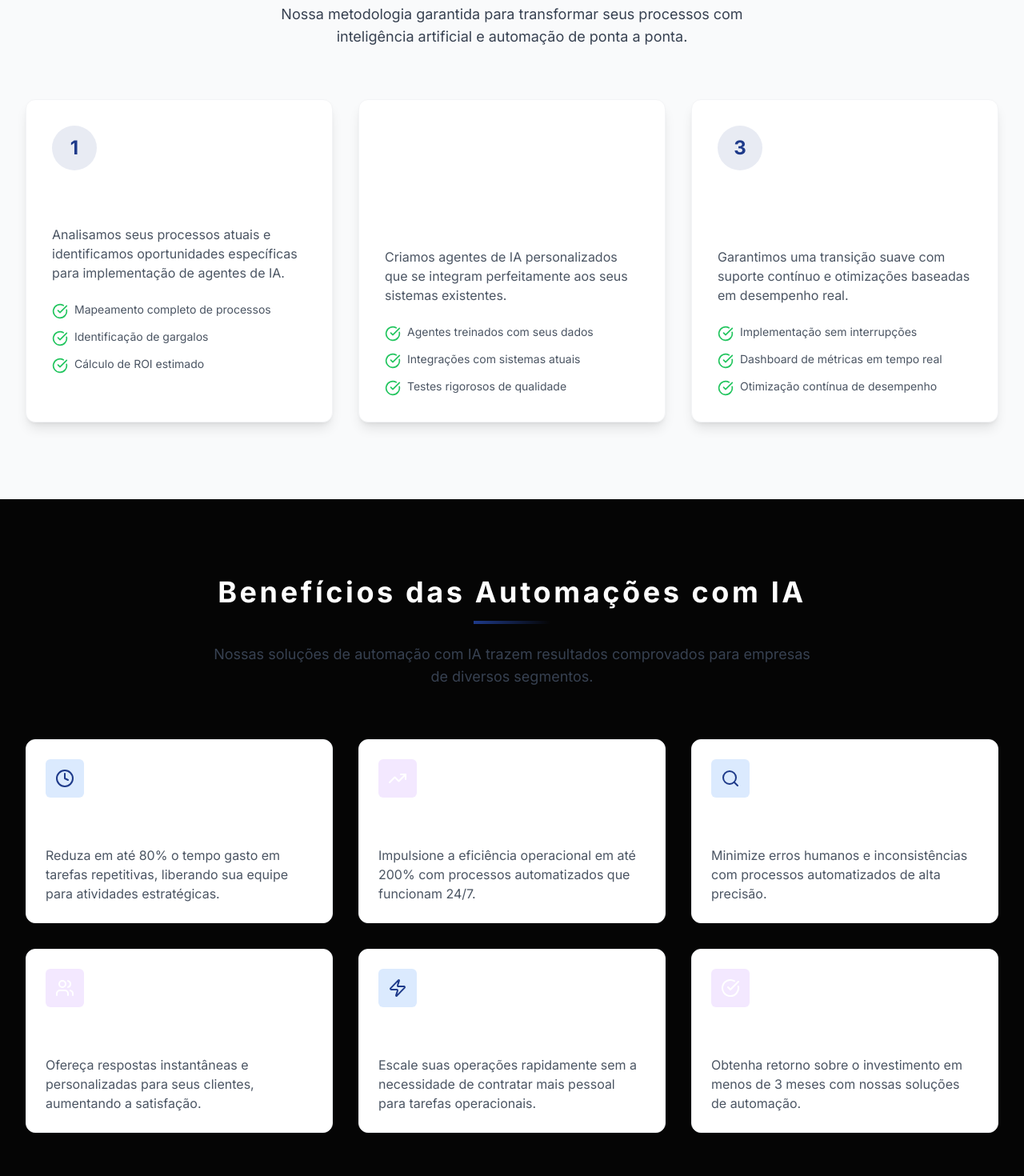
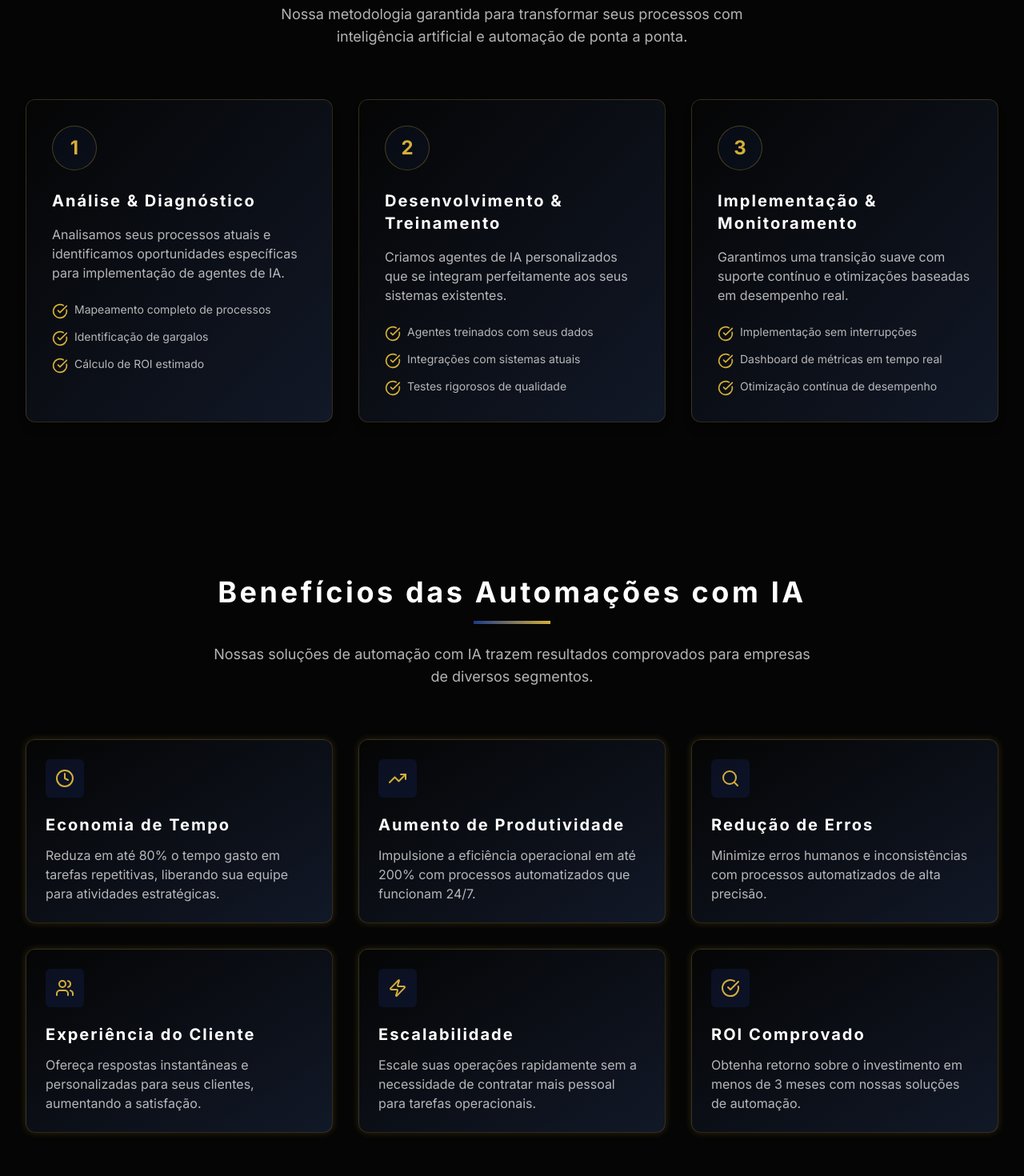
Before and after one commit to tecdsantana/automato-web-persuasion, a React (Vite) app: page / in a window 1280 px wide. Shown: the part 940-2410 px from the top of the page at 80% size. Built offline with nearby package versions, Linux system fonts and the light colour scheme.

Commit message:
feat: Implement dark mode for the website
This commit adjusts the website's styling to utilize the dark color scheme defined in the tailwind.config.ts file, ensuring a consistent dark mode experience across all pages and components.

```diff
--- a/src/components/Benefits.tsx
+++ b/src/components/Benefits.tsx
@@ -5,90 +5,90 @@ import { Button } from '@/components/ui/button';
 
 const Benefits = () => {
   return (
-    <section id="beneficios" className="section-padding">
+    <section id="beneficios" className="section-padding bg-automato-black">
       <div className="container mx-auto container-padding">
         <div className="text-center mb-16">
-          <h2 className="text-3xl md:text-4xl font-bold mb-4">Benefícios das Automações com IA</h2>
-          <div className="h-1 w-24 bg-gradient-to-r from-automato-blue to-automato-purple mx-auto mb-6"></div>
-          <p className="text-lg text-gray-700 max-w-3xl mx-auto">
+          <h2 className="text-3xl md:text-4xl font-bold mb-4 text-white">Benefícios das Automações com IA</h2>
+          <div className="h-1 w-24 bg-gradient-to-r from-automato-blue to-automato-gold mx-auto mb-6"></div>
+          <p className="text-lg text-white/70 max-w-3xl mx-auto">
             Nossas soluções de automação com IA trazem resultados comprovados para empresas de diversos segmentos.
           </p>
         </div>
 
         <div className="grid grid-cols-1 md:grid-cols-2 lg:grid-cols-3 gap-8 mb-16">
           {/* Benefit 1 */}
-          <div className="p-6 rounded-xl hover:shadow-lg transition-shadow bg-white border border-gray-100">
-            <div className="h-12 w-12 rounded-lg bg-blue-100 flex items-center justify-center mb-5">
-              <Clock className="h-6 w-6 text-automato-blue" />
+          <div className="p-6 rounded-xl hover:shadow-lg transition-shadow bg-automato-dark-blue/40 border border-automato-gold/20 futuristic-card">
+            <div className="h-12 w-12 rounded-lg bg-automato-blue/20 flex items-center justify-center mb-5">
+              <Clock className="h-6 w-6 text-automato-gold" />
             </div>
-            <h3 className="text-xl font-bold mb-3">Economia de Tempo</h3>
-            <p className="text-gray-600">
+            <h3 className="text-xl font-bold mb-3 text-white">Economia de Tempo</h3>
+            <p className="text-white/70">
               Reduza em até 80% o tempo gasto em tarefas repetitivas, liberando sua equipe para atividades estratégicas.
             </p>
           </div>
 
           {/* Benefit 2 */}
-          <div className="p-6 rounded-xl hover:shadow-lg transition-shadow bg-white border border-gray-100">
-            <div className="h-12 w-12 rounded-lg bg-purple-100 flex items-center justify-center mb-5">
-              <TrendingUp className="h-6 w-6 text-automato-purple" />
+          <div className="p-6 rounded-xl hover:shadow-lg transition-shadow bg-automato-dark-blue/40 border border-automato-gold/20 futuristic-card">
+            <div className="h-12 w-12 rounded-lg bg-automato-blue/20 flex items-center justify-center mb-5">
+              <TrendingUp className="h-6 w-6 text-automato-gold" />
             </div>
-            <h3 className="text-xl font-bold mb-3">Aumento de Produtividade</h3>
-            <p className="text-gray-600">
+            <h3 className="text-xl font-bold mb-3 text-white">Aumento de Produtividade</h3>
+            <p className="text-white/70">
               Impulsione a eficiência operacional em até 200% com processos automatizados que funcionam 24/7.
             </p>
           </div>
 
           {/* Benefit 3 */}
-          <div className="p-6 rounded-xl hover:shadow-lg transition-shadow bg-white border border-gray-100">
-            <div className="h-12 w-12 rounded-lg bg-blue-100 flex items-center justify-center mb-5">
-              <Search className="h-6 w-6 text-automato-blue" />
+          <div className="p-6 rounded-xl hover:shadow-lg transition-shadow bg-automato-dark-blue/40 border border-automato-gold/20 futuristic-card">
+            <div className="h-12 w-12 rounded-lg bg-automato-blue/20 flex items-center justify-center mb-5">
+              <Search className="h-6 w-6 text-automato-gold" />
             </div>
-            <h3 className="text-xl font-bold mb-3">Redução de Erros</h3>
-            <p className="text-gray-600">
+            <h3 className="text-xl font-bold mb-3 text-white">Redução de Erros</h3>
+            <p className="text-white/70">
               Minimize erros humanos e inconsistências com processos automatizados de alta precisão.
             </p>
           </div>
 
           {/* Benefit 4 */}
-          <div className="p-6 rounded-xl hover:shadow-lg transition-shadow bg-white border border-gray-100">
-            <div className="h-12 w-12 rounded-lg bg-purple-100 flex items-center justify-center mb-5">
-              <Users className="h-6 w-6 text-automato-purple" />
+          <div className="p-6 rounded-xl hover:shadow-lg transition-shadow bg-automato-dark-blue/40 border border-automato-gold/20 futuristic-card">
+            <div className="h-12 w-12 rounded-lg bg-automato-blue/20 flex items-center justify-center mb-5">
+              <Users className="h-6 w-6 text-automato-gold" />
             </div>
-            <h3 className="text-xl font-bold mb-3">Experiência do Cliente</h3>
-            <p className="text-gray-600">
+            <h3 className="text-xl font-bold mb-3 text-white">Experiência do Cliente</h3>
+            <p className="text-white/70">
               Ofereça respostas instantâneas e personalizadas para seus clientes, aumentando a satisfação.
             </p>
           </div>
 
           {/* Benefit 5 */}
-          <div className="p-6 rounded-xl hover:shadow-lg transition-shadow bg-white border border-gray-100">
-            <div className="h-12 w-12 rounded-lg bg-blue-100 flex items-center justify-center mb-5">
-              <Zap className="h-6 w-6 text-automato-blue" />
+          <div className="p-6 rounded-xl hover:shadow-lg transition-shadow bg-automato-dark-blue/40 border border-automato-gold/20 futuristic-card">
+            <div className="h-12 w-12 rounded-lg bg-automato-blue/20 flex items-center justify-center mb-5">
+              <Zap className="h-6 w-6 text-automato-gold" />
             </div>
-            <h3 className="text-xl font-bold mb-3">Escalabilidade</h3>
-            <p className="text-gray-600">
+            <h3 className="text-xl font-bold mb-3 text-white">Escalabilidade</h3>
+            <p className="text-white/70">
               Escale suas operações rapidamente sem a necessidade de contratar mais pessoal para tarefas operacionais.
             </p>
           </div>
 
           {/* Benefit 6 */}
-          <div className="p-6 rounded-xl hover:shadow-lg transition-shadow bg-white border border-gray-100">
-            <div className="h-12 w-12 rounded-lg bg-purple-100 flex items-center justify-center mb-5">
-              <CheckCircle className="h-6 w-6 text-automato-purple" />
+          <div className="p-6 rounded-xl hover:shadow-lg transition-shadow bg-automato-dark-blue/40 border border-automato-gold/20 futuristic-card">
+            <div className="h-12 w-12 rounded-lg bg-automato-blue/20 flex items-center justify-center mb-5">
+              <CheckCircle className="h-6 w-6 text-automato-gold" />
             </div>
-            <h3 className="text-xl font-bold mb-3">ROI Comprovado</h3>
-            <p className="text-gray-600">
+            <h3 className="text-xl font-bold mb-3 text-white">ROI Comprovado</h3>
+            <p className="text-white/70">
               Obtenha retorno sobre o investimento em menos de 3 meses com nossas soluções de automação.
             </p>
           </div>
         </div>
 
-        <div className="bg-gradient-to-r from-automato-blue to-automato-purple p-8 md:p-12 rounded-2xl text-white text-center">
+        <div className="bg-gradient-to-r from-automato-blue to-automato-dark-blue p-8 md:p-12 rounded-2xl text-white text-center border border-automato-gold/20">
           <h3 className="text-2xl md:text-3xl font-bold mb-4">Pronto para transformar seu negócio?</h3>
-          <p className="text-lg mb-8 max-w-2xl mx-auto">
+          <p className="text-lg mb-8 max-w-2xl mx-auto text-white/80">
             Agende uma consulta gratuita e descubra como nossos agentes de IA podem automatizar seus processos.
           </p>
-          <Button size="lg" variant="outline" className="bg-white text-automato-blue hover:bg-gray-100">
+          <Button size="lg" className="button-gradient gold-glow">
             Agendar Consulta Gratuita
           </Button>
         </div>
--- a/src/components/HowItWorks.tsx
+++ b/src/components/HowItWorks.tsx
@@ -4,88 +4,88 @@ import { CheckCircle } from 'lucide-react';
 
 const HowItWorks = () => {
   return (
-    <section id="como-funciona" className="section-padding bg-gray-50">
+    <section id="como-funciona" className="section-padding bg-automato-black">
       <div className="container mx-auto container-padding">
         <div className="text-center mb-16">
-          <h2 className="text-3xl md:text-4xl font-bold mb-4">Como Funciona</h2>
-          <div className="h-1 w-24 bg-gradient-to-r from-automato-blue to-automato-purple mx-auto mb-6"></div>
-          <p className="text-lg text-gray-700 max-w-2xl mx-auto">
+          <h2 className="text-3xl md:text-4xl font-bold mb-4 text-white">Como Funciona</h2>
+          <div className="h-1 w-24 bg-gradient-to-r from-automato-blue to-automato-gold mx-auto mb-6"></div>
+          <p className="text-lg text-white/70 max-w-2xl mx-auto">
             Nossa metodologia garantida para transformar seus processos com inteligência artificial e automação de ponta a ponta.
           </p>
         </div>
 
         <div className="grid grid-cols-1 md:grid-cols-3 gap-8">
           {/* Step 1 */}
-          <div className="bg-white p-8 rounded-xl shadow-lg border border-gray-100 hover:shadow-xl transition-shadow">
-            <div className="h-14 w-14 rounded-full bg-automato-blue/10 flex items-center justify-center mb-6">
-              <span className="text-2xl font-bold text-automato-blue">1</span>
+          <div className="bg-automato-dark-blue/40 p-8 rounded-xl shadow-lg border border-automato-gold/20 hover:gold-glow transition-shadow futuristic-card">
+            <div className="h-14 w-14 rounded-full bg-automato-blue/10 flex items-center justify-center mb-6 border border-automato-gold/30">
+              <span className="text-2xl font-bold text-automato-gold">1</span>
             </div>
-            <h3 className="text-xl font-bold mb-4">Análise & Diagnóstico</h3>
-            <p className="text-gray-600 mb-6">
+            <h3 className="text-xl font-bold mb-4 text-white">Análise & Diagnóstico</h3>
+            <p className="text-white/70 mb-6">
               Analisamos seus processos atuais e identificamos oportunidades específicas para implementação de agentes de IA.
             </p>
             <ul className="space-y-3">
               <li className="flex items-start">
-                <CheckCircle className="h-5 w-5 text-green-500 mr-2 shrink-0 mt-0.5" />
-                <span className="text-sm text-gray-600">Mapeamento completo de processos</span>
+                <CheckCircle className="h-5 w-5 text-automato-gold mr-2 shrink-0 mt-0.5" />
+                <span className="text-sm text-white/70">Mapeamento completo de processos</span>
               </li>
               <li className="flex items-start">
-                <CheckCircle className="h-5 w-5 text-green-500 mr-2 shrink-0 mt-0.5" />
-                <span className="text-sm text-gray-600">Identificação de gargalos</span>
+                <CheckCircle className="h-5 w-5 text-automato-gold mr-2 shrink-0 mt-0.5" />
+                <span className="text-sm text-white/70">Identificação de gargalos</span>
               </li>
               <li className="flex items-start">
-                <CheckCircle className="h-5 w-5 text-green-500 mr-2 shrink-0 mt-0.5" />
-                <span className="text-sm text-gray-600">Cálculo de ROI estimado</span>
+                <CheckCircle className="h-5 w-5 text-automato-gold mr-2 shrink-0 mt-0.5" />
+                <span className="text-sm text-white/70">Cálculo de ROI estimado</span>
               </li>
             </ul>
           </div>
 
           {/* Step 2 */}
-          <div className="bg-white p-8 rounded-xl shadow-lg border border-gray-100 hover:shadow-xl transition-shadow">
-            <div className="h-14 w-14 rounded-full bg-automato-purple/10 flex items-center justify-center mb-6">
-              <span className="text-2xl font-bold text-automato-purple">2</span>
+          <div className="bg-automato-dark-blue/40 p-8 rounded-xl shadow-lg border border-automato-gold/20 hover:gold-glow transition-shadow futuristic-card">
+            <div className="h-14 w-14 rounded-full bg-automato-blue/10 flex items-center justify-center mb-6 border border-automato-gold/30">
+              <span className="text-2xl font-bold text-automato-gold">2</span>
             </div>
-            <h3 className="text-xl font-bold mb-4">Desenvolvimento & Treinamento</h3>
-            <p className="text-gray-600 mb-6">
+            <h3 className="text-xl font-bold mb-4 text-white">Desenvolvimento & Treinamento</h3>
+            <p className="text-white/70 mb-6">
               Criamos agentes de IA personalizados que se integram perfeitamente aos seus sistemas existentes.
             </p>
             <ul className="space-y-3">
               <li className="flex items-start">
-                <CheckCircle className="h-5 w-5 text-green-500 mr-2 shrink-0 mt-0.5" />
-                <span className="text-sm text-gray-600">Agentes treinados com seus dados</span>
+                <CheckCircle className="h-5 w-5 text-automato-gold mr-2 shrink-0 mt-0.5" />
+                <span className="text-sm text-white/70">Agentes treinados com seus dados</span>
               </li>
               <li className="flex items-start">
-                <CheckCircle className="h-5 w-5 text-green-500 mr-2 shrink-0 mt-0.5" />
-                <span className="text-sm text-gray-600">Integrações com sistemas atuais</span>
+                <CheckCircle className="h-5 w-5 text-automato-gold mr-2 shrink-0 mt-0.5" />
+                <span className="text-sm text-white/70">Integrações com sistemas atuais</span>
               </li>
               <li className="flex items-start">
-                <CheckCircle className="h-5 w-5 text-green-500 mr-2 shrink-0 mt-0.5" />
-                <span className="text-sm text-gray-600">Testes rigorosos de qualidade</span>
+                <CheckCircle className="h-5 w-5 text-automato-gold mr-2 shrink-0 mt-0.5" />
+                <span className="text-sm text-white/70">Testes rigorosos de qualidade</span>
               </li>
             </ul>
           </div>
 
           {/* Step 3 */}
-          <div className="bg-white p-8 rounded-xl shadow-lg border border-gray-100 hover:shadow-xl transition-shadow">
-            <div className="h-14 w-14 rounded-full bg-automato-blue/10 flex items-center justify-center mb-6">
-              <span className="text-2xl font-bold text-automato-blue">3</span>
+          <div className="bg-automato-dark-blue/40 p-8 rounded-xl shadow-lg border border-automato-gold/20 hover:gold-glow transition-shadow futuristic-card">
+            <div className="h-14 w-14 rounded-full bg-automato-blue/10 flex items-center justify-center mb-6 border border-automato-gold/30">
+              <span className="text-2xl font-bold text-automato-gold">3</span>
             </div>
-            <h3 className="text-xl font-bold mb-4">Implementação & Monitoramento</h3>
-            <p className="text-gray-600 mb-6">
+            <h3 className="text-xl font-bold mb-4 text-white">Implementação & Monitoramento</h3>
+            <p className="text-white/70 mb-6">
               Garantimos uma transição suave com suporte contínuo e otimizações baseadas em desempenho real.
             </p>
             <ul className="space-y-3">
               <li className="flex items-start">
-                <CheckCircle className="h-5 w-5 text-green-500 mr-2 shrink-0 mt-0.5" />
-                <span className="text-sm text-gray-600">Implementação sem interrupções</span>
+                <CheckCircle className="h-5 w-5 text-automato-gold mr-2 shrink-0 mt-0.5" />
+                <span className="text-sm text-white/70">Implementação sem interrupções</span>
               </li>
               <li className="flex items-start">
-                <CheckCircle className="h-5 w-5 text-green-500 mr-2 shrink-0 mt-0.5" />
-                <span className="text-sm text-gray-600">Dashboard de métricas em tempo real</span>
+                <CheckCircle className="h-5 w-5 text-automato-gold mr-2 shrink-0 mt-0.5" />
+                <span className="text-sm text-white/70">Dashboard de métricas em tempo real</span>
               </li>
               <li className="flex items-start">
-                <CheckCircle className="h-5 w-5 text-green-500 mr-2 shrink-0 mt-0.5" />
-                <span className="text-sm text-gray-600">Otimização contínua de desempenho</span>
+                <CheckCircle className="h-5 w-5 text-automato-gold mr-2 shrink-0 mt-0.5" />
+                <span className="text-sm text-white/70">Otimização contínua de desempenho</span>
               </li>
             </ul>
           </div>
```
Also changed, not shown: src/components/ComparisonTable.tsx (+51 -51 lines), src/components/Testimonials.tsx (+15 -15 lines).
